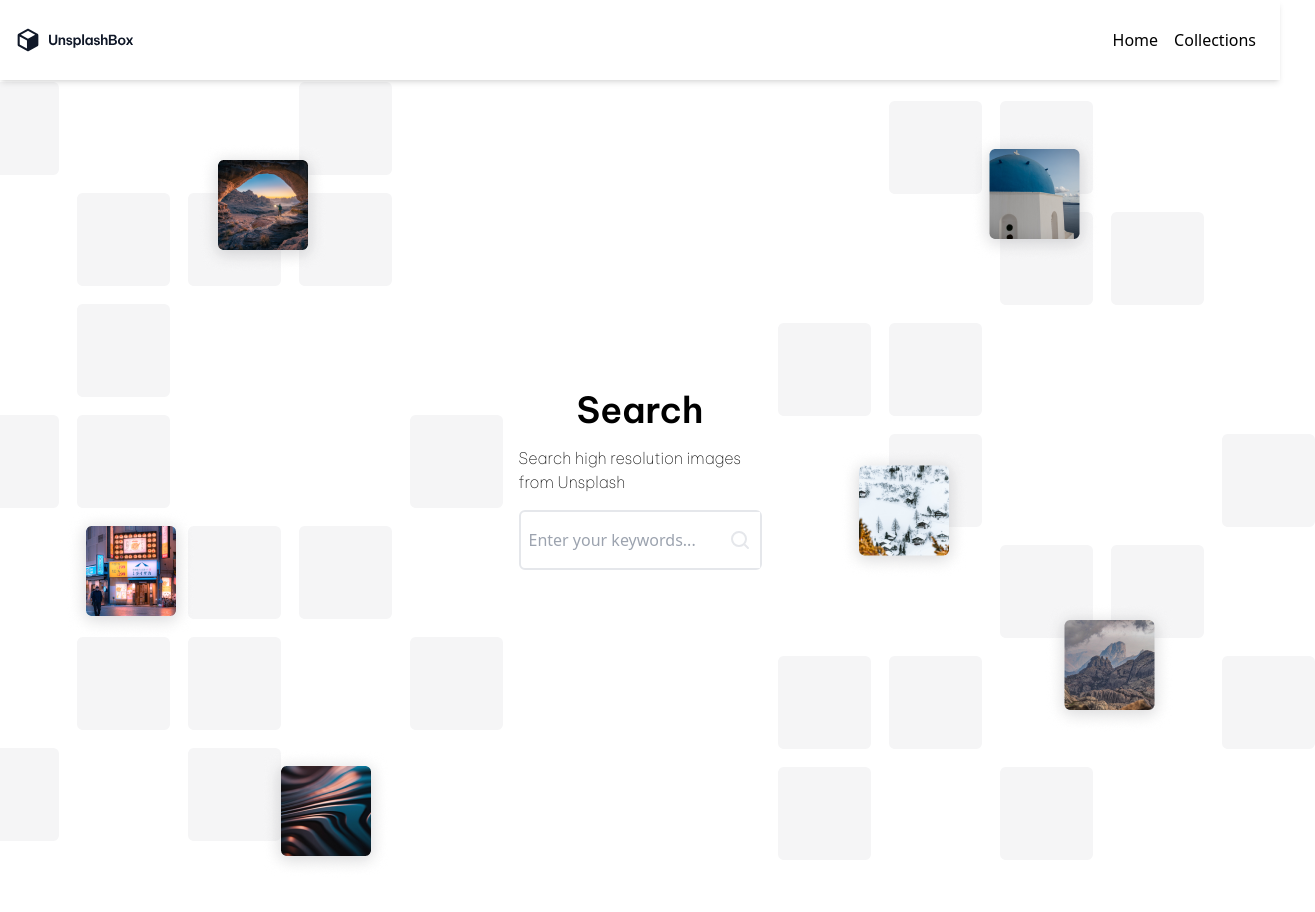
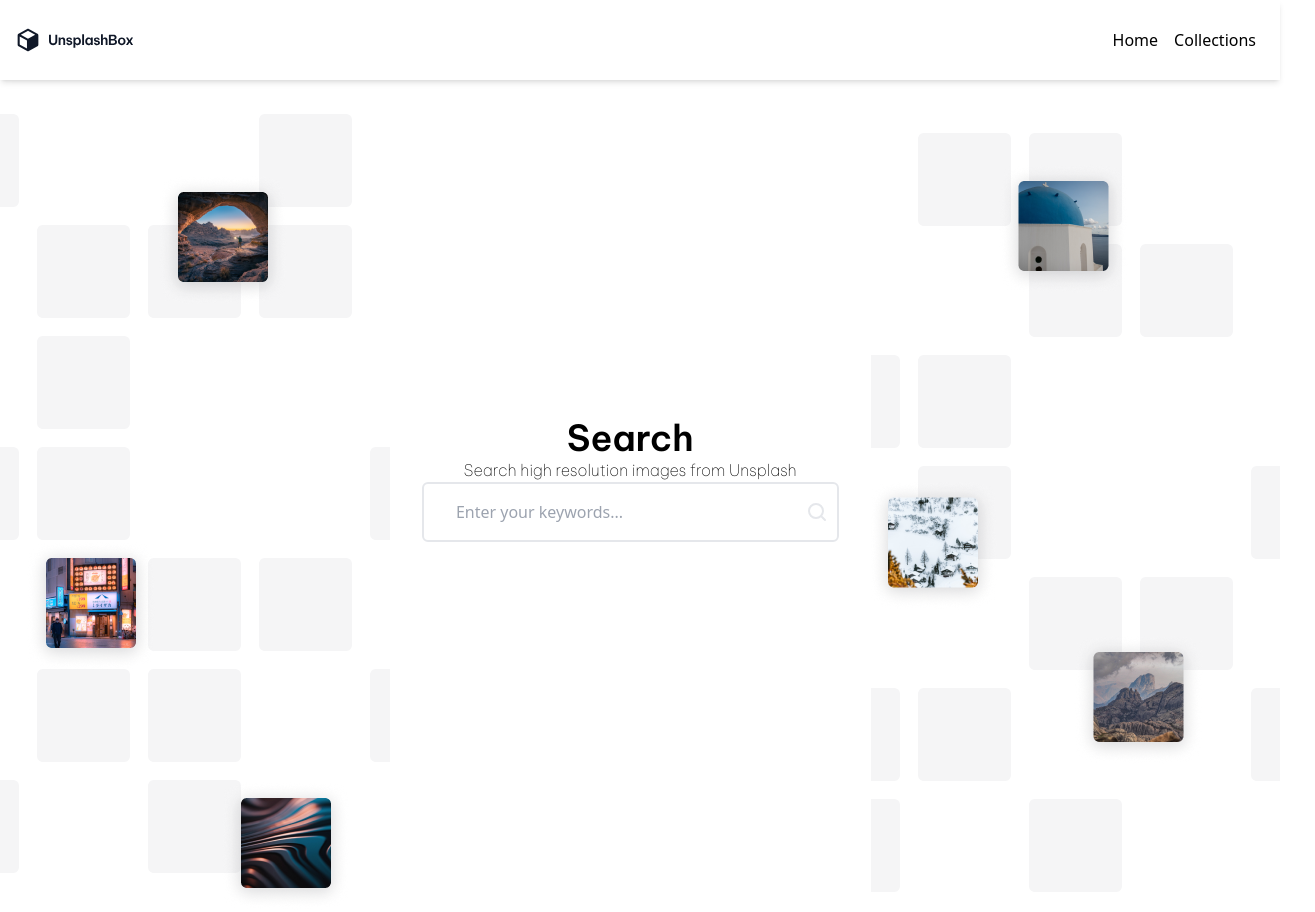
Before and after one commit to fdurban/unsplash, a React (Vite) app: page / in a window 1280 px wide. Shown: the whole page, 1315 px wide, since content can reach past the window. Before the commit the page ends 880 px from the top, so only its background shows below. Built offline with nearby package versions, Linux system fonts and the light colour scheme; no server answers.

Commit message:
HomePage

```diff
--- a/src/components/Navbar/Navbar.tsx
+++ b/src/components/Navbar/Navbar.tsx
@@ -1,19 +1,19 @@
-import React, { type FC } from 'react'
+import { type FC } from 'react'
 import { Link } from 'react-router-dom'
 
 const Navbar: FC = () => {
 	return (
-    <nav className="sticky top-0 z-50 bg-white shadow-md">
-      <div className="container mx-auto px-4 py-5">
-        <div className="flex justify-between items-center">
+		<nav className='sticky top-0 bg-white shadow-md'>
+			<div className=' px-4 py-5'>
+				<div className='flex items-center justify-between'>
 					<Link to={'/'}>
-            <img src="/assets/Logo.svg" alt="Logo" />
+						<img src='/assets/Logo.svg' alt='Logo' />
 					</Link>
-          <div className="flex flex-row justify-between">
-            <p className="px-2 py-2 hover:bg-gray-200 rounded-md font-medium">
+					<div className='flex flex-row justify-between'>
+						<p className='rounded-md px-2 py-2 font-medium hover:bg-gray-200'>
 							<Link to={'/'}>Home</Link>
 						</p>
-            <p className="px-2 py-2 hover:bg-gray-200 rounded-md font-medium">
+						<p className='rounded-md px-2 py-2 font-medium hover:bg-gray-200'>
 							<Link to={'/collections'}>Collections</Link>
 						</p>
 					</div>
--- a/src/pages/CollectionDetailPage.tsx
+++ b/src/pages/CollectionDetailPage.tsx
@@ -41,19 +41,19 @@ const CollectionDetailPage: React.FC = () => {
 
 	return (
 		<>
-			<div className='flex flex-col mt-5 items-center justify-center'>
-				<h1 className='bg-gradient-to-r from-yellow-200 to-pink-900 inline-block text-transparent bg-clip-text text-5xl font-semibold'>
+			<div className='mt-5 flex flex-col items-center justify-center'>
+				<h1 className='inline-block bg-gradient-to-r from-yellow-200 to-pink-900 bg-clip-text text-5xl font-semibold text-transparent'>
 					{collectionTitle}
 				</h1>
 				<h1 className='mt-2 font-semibold'>{collectionNumber} photos</h1>
 			</div>
-			<div className='flex flex-wrap justify-center my-8 px-36'>
+			<div className='my-8 flex flex-wrap justify-center px-36'>
 				{photos.map((photo, index) => (
 					<img
 						key={index}
 						src={photo.urls.raw}
 						alt=''
-						className='max-w-xs m-2 object-fill rounded-md'
+						className='m-2 max-w-xs rounded-md object-fill'
 					/>
 				))}
 			</div>
--- a/src/pages/CollectionsPage.tsx
+++ b/src/pages/CollectionsPage.tsx
@@ -52,11 +52,11 @@ const CollectionsPage: React.FC = () => {
 		<>
 			{localStorage.authToken ? (
 				<>
-					<div className='flex flex-col mt-5 items-center justify-center'>
-						<h1 className='font-semibold text-5xl mt-6 bg-gradient-to-r from-yellow-200 to-pink-900 inline-block text-transparent bg-clip-text'>
+					<div className='mt-5 flex flex-col items-center justify-center'>
+						<h1 className='mt-6 inline-block bg-gradient-to-r from-yellow-200 to-pink-900 bg-clip-text text-5xl font-semibold text-transparent'>
 							Collections
 						</h1>
-						<p className='mt-3 text-center w-96 px-2'>
+						<p className='mt-3 w-96 px-2 text-center'>
 							Explore the world through collections of beautiful photos free to
 							use under the Unsplash License.
 						</p>
@@ -64,7 +64,7 @@ const CollectionsPage: React.FC = () => {
 							{collections.map(collection => (
 								<li key={collection.id} className='flex flex-col'>
 									<div
-										className='flex space-x-1 mx-6 mt-12'
+										className='mx-6 mt-12 flex space-x-1'
 										onClick={() => {
 											navigate(`/collection/${collection.id}`)
 										}}
--- a/src/pages/HomePage.tsx
+++ b/src/pages/HomePage.tsx
@@ -1,4 +1,4 @@
-import React, { useState } from 'react'
+import { useState } from 'react'
 import { useNavigate } from 'react-router-dom'
 import searchIcon from '../../public/assets/Search.svg'
 
@@ -13,18 +13,20 @@ const HomePage = () => {
 	}
 
 	return (
-		<div className='flex flex-col sm:flex-row justify-center items-center h-screen'>
+		<div className='flex h-screen py-8'>
+			<div className='max-h-full'>
 				<img
-				className='hidden sm:block w-auto'
+					className='h-screen w-auto object-none'
 					src='/assets/hero-left.png'
 					alt=''
 				/>
-			<div className='flex flex-col items-center justify-center space-y-4 sm:w-1/2 relative mx-4'>
+			</div>
+			<div className='relative flex flex-col items-center justify-center px-8 py-16 sm:w-1/2'>
 				<h1 className='font-regular text-4xl'>Search</h1>
 				<p className='font-thin'>Search high resolution images from Unsplash</p>
-				<div className='relative flex items-center w-full rounded-md border-2 pl-2'>
+				<div className='relative flex w-full items-center rounded-md border-2 px-4'>
 					<input
-						className=' h-auto py-4  focus:outline-none'
+						className='h-auto flex-grow py-4 pl-4 pr-12 focus:outline-none'
 						type='text'
 						placeholder='Enter your keywords...'
 						value={searchQuery}
@@ -38,11 +40,13 @@ const HomePage = () => {
 					</button>
 				</div>
 			</div>
+			<div className='max-h-full'>
 				<img
-				className='hidden sm:block w-auto'
+					className='h-screen w-auto object-none'
 					src='/assets/hero-right.png'
 					alt=''
 				/>
+			</div>
 		</div>
 	)
 }
--- a/src/pages/PhotoPage.tsx
+++ b/src/pages/PhotoPage.tsx
@@ -59,28 +59,28 @@ const PhotoPage: React.FC = () => {
 				alt='bg-different-colors'
 				className='w-screen'
 			/>
-			<div className='absolute top-2 left-0 right-0 flex justify-center'>
+			<div className='absolute left-0 right-0 top-2 flex justify-center'>
 				<form
 					onSubmit={handleSubmit}
-					className='bg-white shadow-lg rounded-lg flex items-center'
+					className='flex items-center rounded-lg bg-white shadow-lg'
 				>
 					<input
 						onChange={e => setSearchQuery(e.target.value)}
 						placeholder='Search beautiful images'
-						className=' border-none focus:outline-none ml-4'
+						className=' ml-4 border-none focus:outline-none'
 					/>
 					<button className='pt-4'>
 						<img src='../../public/assets/Search.svg' alt='' className='pb-4' />
 					</button>
 				</form>
 			</div>
-			<div className='flex flex-wrap justify-center my-12 px-36'>
+			<div className='my-12 flex flex-wrap justify-center px-36'>
 				{foundData.results.map((result, index) => (
 					<img
 						key={index}
 						src={result.urls.regular}
 						alt={`Image ${index}`}
-						className='max-w-xs m-2 object-fill rounded'
+						className='m-2 max-w-xs rounded object-fill'
 						onClick={() => handleRedirect(result.id)}
 					/>
 				))}
```
Also changed, not shown: 1 other file (tests, documents, lock files or other folders). Lines whose indentation alone changed are shown as unchanged.
